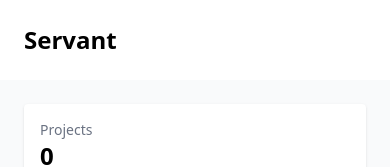
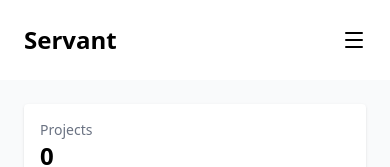
Before and after one commit to Yoni190/servant, a React app in the folder frontend/: page /home in a window 390 px wide. Shown: the top 167 px of the page. Built offline with nearby package versions, Linux system fonts and the light colour scheme; the HTML template or start-up script is replaced by a standard one.

Commit message:
Show hamburger menu on smaller screens

```diff
--- a/frontend/src/components/Header.jsx
+++ b/frontend/src/components/Header.jsx
@@ -1,6 +1,8 @@
 import React from 'react'
 import { APP_NAME } from '../config/appConfig'
 import { useTranslation } from 'react-i18next'
+import { Menu } from 'lucide-react'
+
 
 
 const Header = () => {
@@ -9,8 +11,9 @@ const Header = () => {
 
   return (
     <div>
-        <header className="bg-white shadow flex items-center p-6 dark:bg-gray-900">
+        <header className="bg-white shadow flex items-center p-6 dark:bg-gray-900 justify-between">
             <h1 className="text-2xl font-semibold dark:text-white">{t('appName')}</h1>
+            <Menu className='md:hidden'/>
         </header>
     </div>
   )
```
